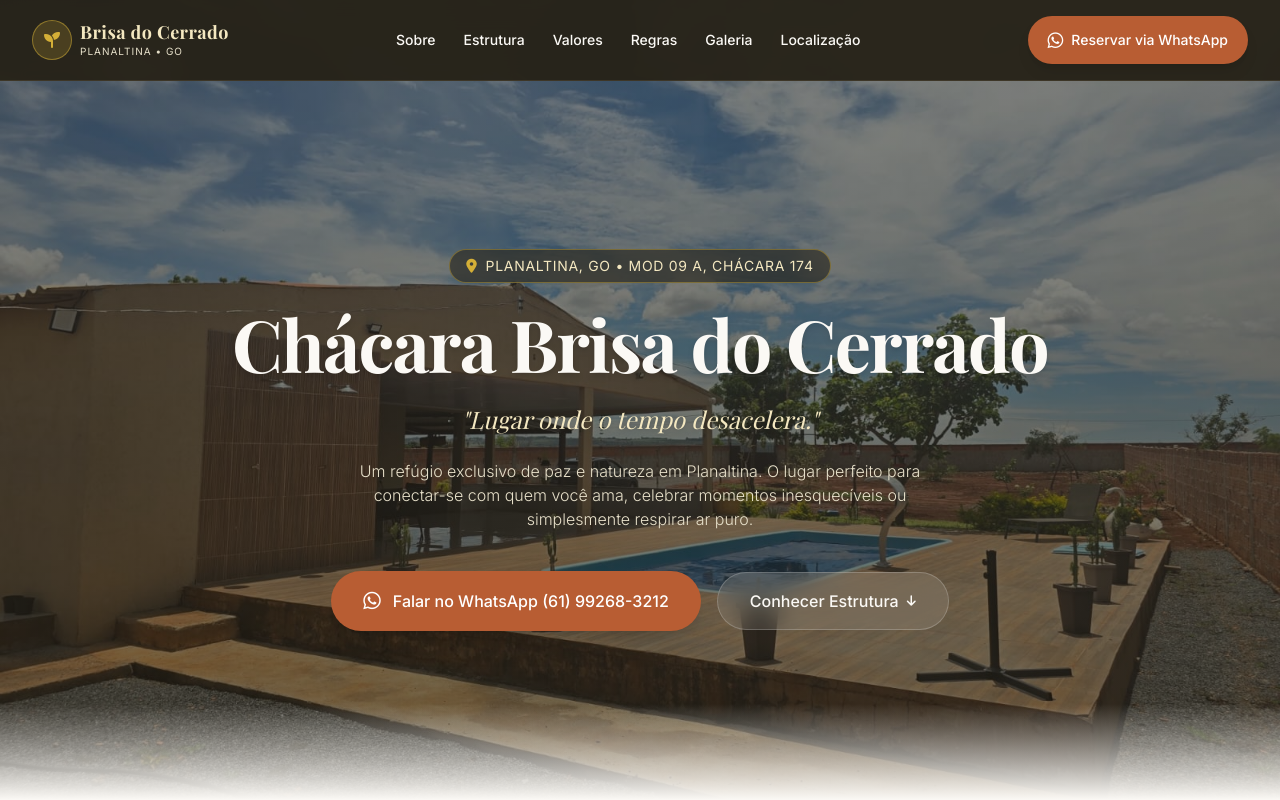
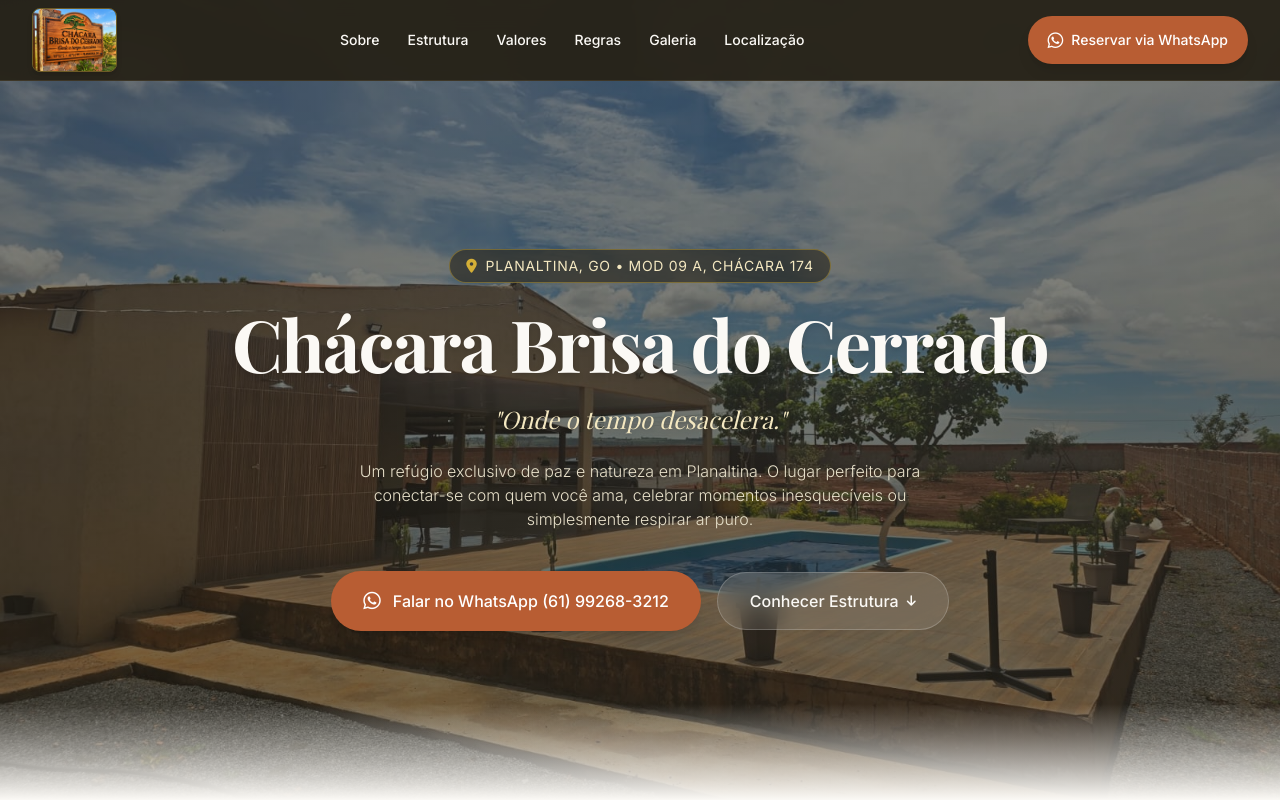
Before and after one commit to chacarabrisadocerrado-ops/chacara-brisa-do-cerrado, a plain HTML site: page index.html in a window 1280 px wide. Shown: the top 800 px of the page. Drawn offline with nearby package versions, Linux system fonts and the light colour scheme; a web font is replaced by a local one.

Commit message:
Update index.html

```diff
--- a/index.html
+++ b/index.html
@@ -63,14 +63,8 @@
     <!-- Header / Navbar -->
     <header class="fixed top-0 left-0 right-0 z-40 bg-cerrado-900/90 backdrop-blur-md border-b border-cerrado-800 text-cerrado-50 transition-all duration-300" id="navbar">
         <div class="max-w-7xl mx-auto px-4 sm:px-6 lg:px-8 h-20 flex items-center justify-between">
-            <a href="#" class="flex items-center space-x-2 group">
-                <div class="w-10 h-10 rounded-full bg-sunset-gold/20 flex items-center justify-center border border-sunset-gold/50 group-hover:scale-105 transition-transform">
-                    <i class="fa-solid fa-seedling text-sunset-gold"></i>
-                </div>
-                <div>
-                    <span class="font-serif text-lg font-bold tracking-wide block leading-tight text-sunset-light">Brisa do Cerrado</span>
-                    <span class="text-[10px] uppercase tracking-widest text-cerrado-200 block">Planaltina • GO</span>
-                </div>
+            <a href="#" class="flex items-center group py-1">
+                <img src="placa.jpeg" alt="Placa Chácara Brisa do Cerrado" class="h-14 sm:h-16 w-auto rounded-lg object-cover border border-sunset-gold/40 shadow-md group-hover:scale-105 transition-transform">
             </a>
 
             <!-- Menu Desktop -->
@@ -124,7 +118,7 @@
                 Chácara Brisa do Cerrado
             </h1>
             <p class="font-serif italic text-xl sm:text-2xl text-sunset-light max-w-2xl mx-auto font-light drop-shadow">
-                "Lugar onde o tempo desacelera."
+                "Onde o tempo desacelera."
             </p>
             <p class="text-cerrado-200 text-sm sm:text-base max-w-xl mx-auto font-light leading-relaxed">
                 Um refúgio exclusivo de paz e natureza em Planaltina. O lugar perfeito para conectar-se com quem você ama, celebrar momentos inesquecíveis ou simplesmente respirar ar puro.
```
